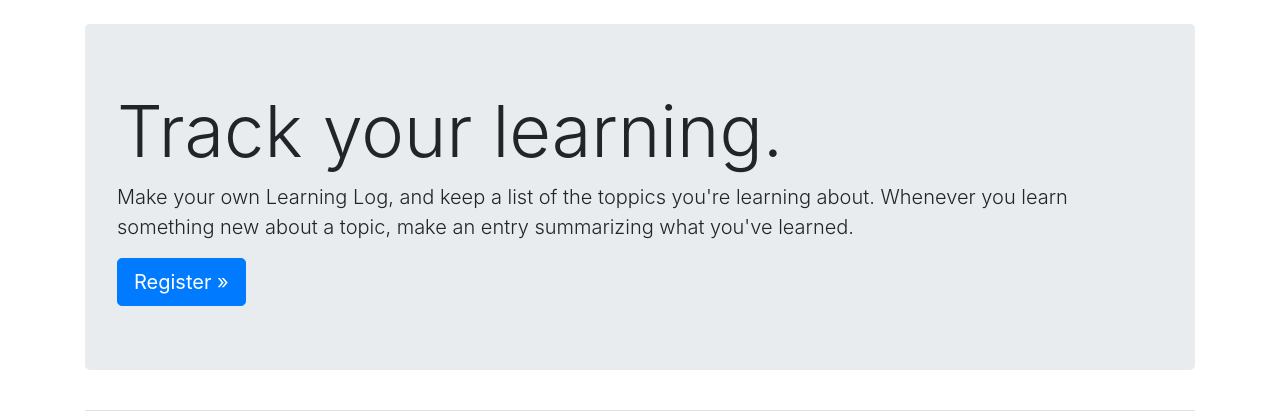
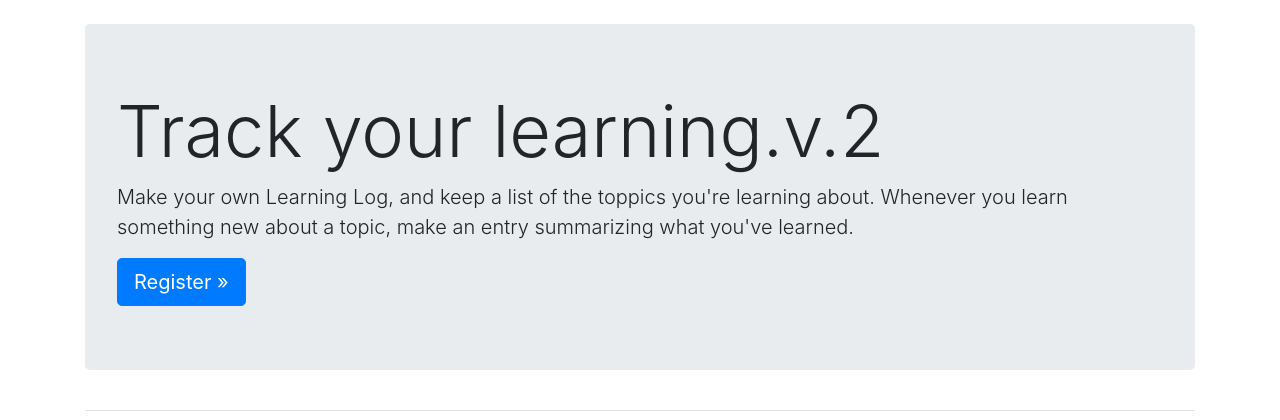
Before and after one commit to toryvedda/my_first_work, a Django app: page / in a window 1280 px wide. Shown: the part 58-478 px from the top of the page. Run offline with Django 4.2, Linux system fonts and the light colour scheme; some libraries are stand-ins or nearby versions.

Commit message:
Upgrade index

```diff
--- a/learning_logs/templates/learning_logs/index.html
+++ b/learning_logs/templates/learning_logs/index.html
@@ -2,7 +2,7 @@
 
 {% block page_header %}
   <div class='jumbotron'>
-    <h1 class="display-3">Track your learning.</h1>
+    <h1 class="display-3">Track your learning.v.2</h1>
 
     <p class="lead">Make your own Learning Log, and keep a list of the
       toppics you're learning about. Whenever you learn something new
```
